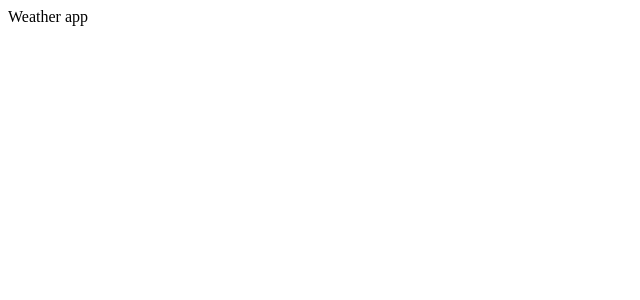
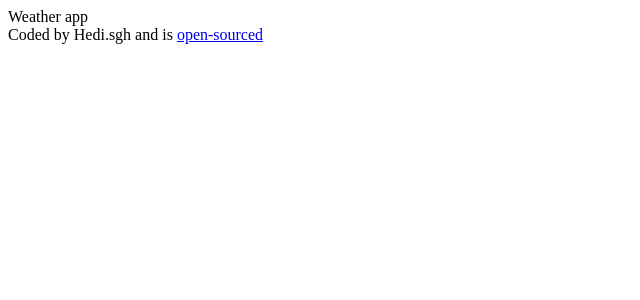
Before and after one commit to hedie-sg/new-react-weather-app, a React (Create React App) app: page / in a window 1280 px wide. Shown: the top 300 px of the page, without its empty margins (0-640 px from the left). Built offline with nearby package versions, Linux system fonts and the light colour scheme.

Commit message:
added the github url

```diff
--- a/src/App.js
+++ b/src/App.js
@@ -4,6 +4,16 @@ function App() {
     return (
         <div className="App">
             <header className="App-header">Weather app</header>
+            <footer>
+                Coded by Hedi.sgh and is{' '}
+                <a
+                    href="https://github.com/hedie-sg/new-react-weather-app"
+                    target="_blank"
+                    rel="noreferrer"
+                >
+                    open-sourced
+                </a>
+            </footer>
         </div>
     );
 }
```
